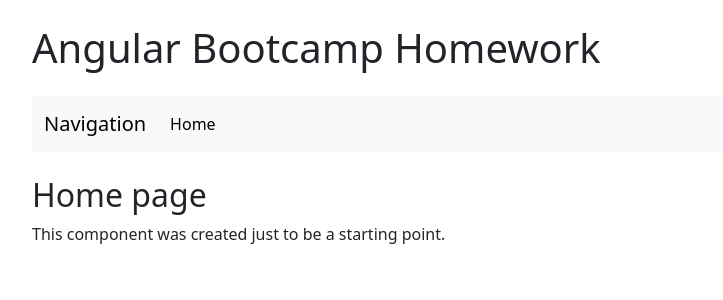
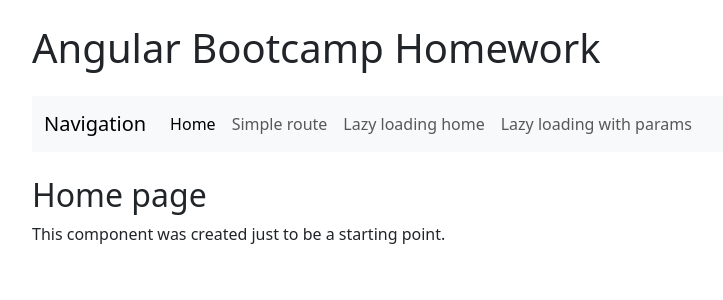
Before and after one commit to jorgeramos2068/angular-bootcamp-homework, an Angular app: page / in a window 1280 px wide. Shown: the top 300 px of the page, without its empty margins (50-773 px from the left). Built offline with nearby package versions, Linux system fonts and the light colour scheme.

Commit message:
Add exercise for the use of routing

```diff
--- a/src/app/app-routing.module.ts
+++ b/src/app/app-routing.module.ts
@@ -1,12 +1,26 @@
 import { NgModule } from '@angular/core';
 import { RouterModule, Routes } from '@angular/router';
+
 import { HomepageComponent } from './components/homepage/homepage.component';
+import { SimpleRouteComponent } from './components/simple-route/simple-route.component';
 
 const routes: Routes = [
   {
     path: '',
     component: HomepageComponent,
     pathMatch: 'full',
+  },
+  {
+    path: 'simple-route',
+    component: SimpleRouteComponent,
+    pathMatch: 'full',
+  },
+  {
+    path: 'lazy-loading',
+    loadChildren: () =>
+      import('./lazy-loading/lazy-loading.module').then(
+        (m) => m.LazyLoadingModule
+      ),
   },
   {
     path: '**',
--- a/src/app/components/navbar/navbar.component.html
+++ b/src/app/components/navbar/navbar.component.html
@@ -24,6 +24,36 @@
             Home
           </a>
         </li>
+        <li class="nav-item">
+          <a
+            class="nav-link"
+            routerLink="/simple-route"
+            routerLinkActive="active"
+            [routerLinkActiveOptions]="{ exact: true }"
+          >
+            Simple route
+          </a>
+        </li>
+        <li class="nav-item">
+          <a
+            class="nav-link"
+            routerLink="/lazy-loading"
+            routerLinkActive="active"
+            [routerLinkActiveOptions]="{ exact: true }"
+          >
+            Lazy loading home
+          </a>
+        </li>
+        <li class="nav-item">
+          <a
+            class="nav-link"
+            routerLink="/lazy-loading/lazy-with-params/test"
+            routerLinkActive="active"
+            [routerLinkActiveOptions]="{ exact: true }"
+          >
+            Lazy loading with params
+          </a>
+        </li>
       </ul>
     </div>
   </div>
--- /dev/null
+++ b/src/app/components/simple-route/simple-route.component.html
@@ -0,0 +1,7 @@
+<h2>Exercise 09</h2>
+
+<div class="row mb-4 mt-4">
+  <div class="col-12">
+    <h3>{{ title }}</h3>
+  </div>
+</div>
--- /dev/null
+++ b/src/app/components/simple-route/simple-route.component.ts
@@ -0,0 +1,14 @@
+import { Component } from '@angular/core';
+
+@Component({
+  selector: 'app-simple-route',
+  templateUrl: './simple-route.component.html',
+  styles: `
+    .redText {
+      color: red;
+    }
+  `,
+})
+export class SimpleRouteComponent {
+  protected title: string = 'Simple route component';
+}
--- /dev/null
+++ b/src/app/lazy-loading/lazy-home/lazy-home.component.html
@@ -0,0 +1,10 @@
+<h2>Exercise 09</h2>
+
+<div class="row mb-4 mt-4">
+  <div class="col-12 mb-2">
+    <h3>{{ title }}</h3>
+  </div>
+  <div class="col-12">
+    <h4>{{ subtitle }}</h4>
+  </div>
+</div>
--- /dev/null
+++ b/src/app/lazy-loading/lazy-home/lazy-home.component.ts
@@ -0,0 +1,10 @@
+import { Component } from '@angular/core';
+
+@Component({
+  selector: 'app-lazy-home',
+  templateUrl: './lazy-home.component.html',
+})
+export class LazyHomeComponent {
+  protected title: string = 'Home module component';
+  protected subtitle: string = 'Loaded with lazy loading';
+}
--- /dev/null
+++ b/src/app/lazy-loading/lazy-with-params/lazy-with-params.component.html
@@ -0,0 +1,13 @@
+<h2>Exercise 09</h2>
+
+<div class="row mb-4 mt-4">
+  <div class="col-12 mb-2">
+    <h3>{{ title }}</h3>
+  </div>
+  <div class="col-12 mb-2">
+    <h4>{{ subtitle }}</h4>
+  </div>
+  <div class="col-12">
+    <h5>The param is: {{ localParam }}</h5>
+  </div>
+</div>
--- /dev/null
+++ b/src/app/lazy-loading/lazy-with-params/lazy-with-params.component.ts
@@ -0,0 +1,28 @@
+import { Component, OnDestroy, OnInit } from '@angular/core';
+import { ActivatedRoute } from '@angular/router';
+import { Subscription } from 'rxjs';
+
+@Component({
+  selector: 'app-lazy-with-params',
+  templateUrl: './lazy-with-params.component.html',
+})
+export class LazyWithParamsComponent implements OnInit, OnDestroy {
+  protected title: string = 'Component with params';
+  protected subtitle: string = 'Loaded with lazy loading';
+  protected localParam: string = '1';
+  private paramsSubscription!: Subscription;
+
+  constructor(private activatedRoute: ActivatedRoute) {}
+
+  ngOnInit(): void {
+    this.paramsSubscription = this.activatedRoute.params.subscribe({
+      next: ({ id }) => {
+        this.localParam = id;
+      },
+    });
+  }
+
+  ngOnDestroy(): void {
+    this.paramsSubscription.unsubscribe();
+  }
+}
```
Also changed, not shown: src/app/app.module.ts (+7 -1 lines), src/app/lazy-loading/lazy-loading-routing.module.ts (added, +26 -0 lines), src/app/lazy-loading/lazy-loading.module.ts (added, +11 -0 lines).
